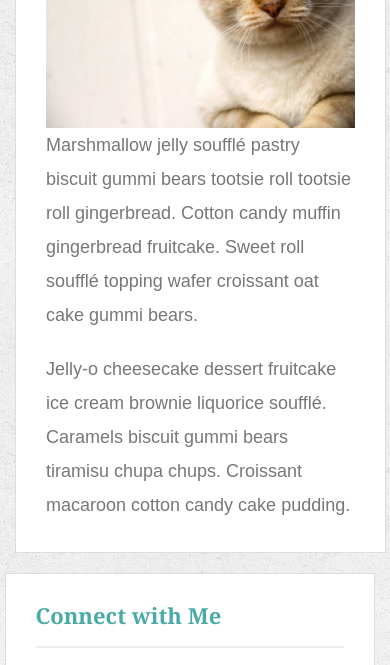
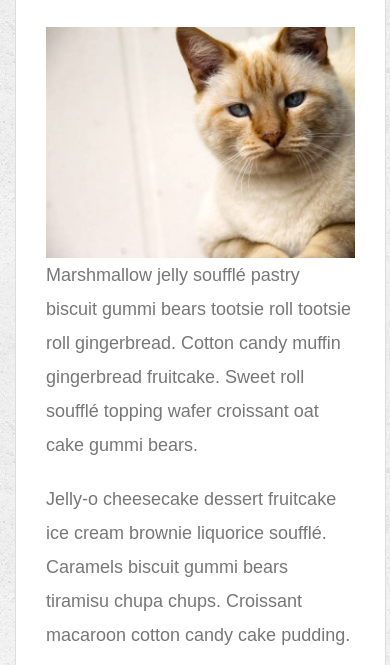
Before and after one commit to Phlongs/Responsive-Portfolio, a plain HTML site: page index.html in a window 390 px wide. Shown: the part 316-981 px from the top of the page. Drawn offline with Linux system fonts and the light colour scheme.

Commit message:
final push

```diff
--- a/assets/css/style.css
+++ b/assets/css/style.css
@@ -329,7 +329,7 @@ input[type=submit] {
 @media screen and (max-width: 640px) {
   .main-section {
     padding: 30px;
-    margin-top: -130px;
+    margin-top: auto;
     margin-left: 15px;
     width: 95%;
     float: left;
```
